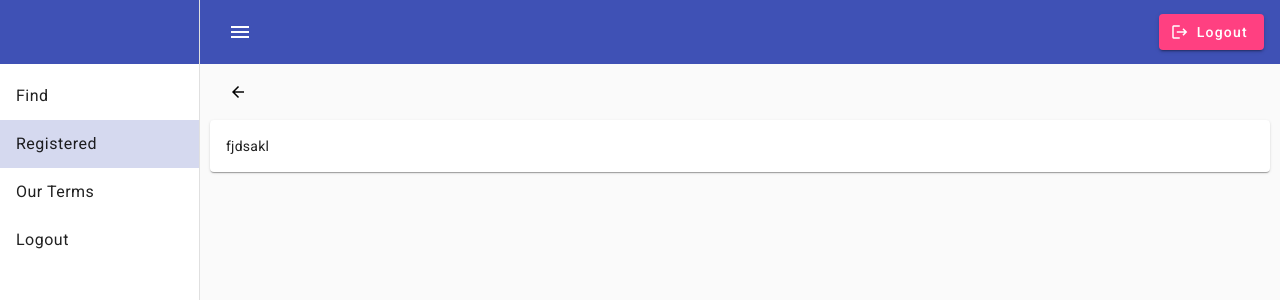
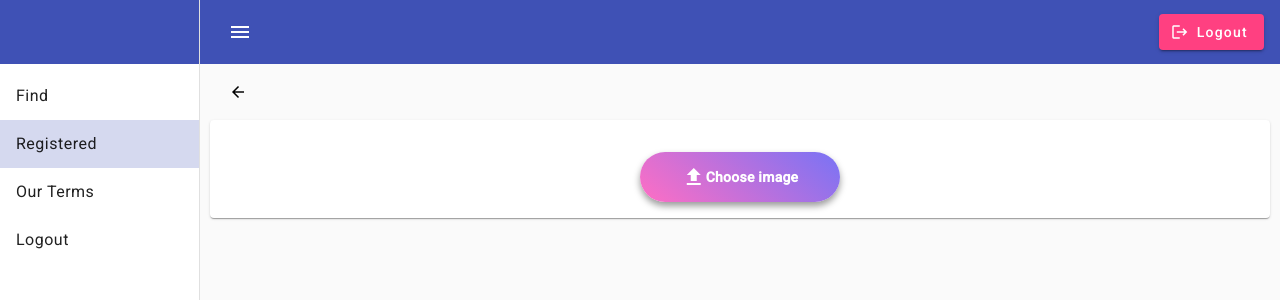
Before and after one commit to pirmanduiana/mhc_portal, an Angular app: page /registered/1 in a window 1280 px wide. Shown: the top 300 px of the page. Built offline with nearby package versions, Linux system fonts and the light colour scheme; no server answers.

Commit message:
registerd

```diff
--- a/src/app/pxupload/pxupload.component.css
+++ b/src/app/pxupload/pxupload.component.css
@@ -0,0 +1,41 @@
+mat-card-content {
+    padding-top: 16px;
+}
+
+.file {
+    opacity: 0;
+    width: 0.1px;
+    height: 0.1px;
+    position: absolute;
+}
+
+.file-input label {
+    display: block;
+    position: relative;
+    width: 200px;
+    height: 50px;
+    border-radius: 25px;
+    background: linear-gradient(40deg, #ff6ec4, #7873f5);
+    box-shadow: 0 4px 7px rgba(0, 0, 0, 0.4);
+    display: flex;
+    align-items: center;
+    justify-content: center;
+    color: #fff;
+    font-weight: bold;
+    cursor: pointer;
+    transition: transform .2s ease-out;
+}
+
+input:hover + label,
+input:focus + label {
+    transform: scale(1.02);
+}
+
+input:focus + label {
+    outline: 1px solid #000;
+    outline: -webkit-focus-ring-color auto 2px;
+}
+
+.image-preview {
+    width: 25%;
+}
--- a/src/app/pxupload/pxupload.component.html
+++ b/src/app/pxupload/pxupload.component.html
@@ -6,7 +6,13 @@
             <mat-card-subtitle>{{regable.mhc_code}}</mat-card-subtitle>
         </mat-card-header>
         <mat-card-content>
-            fjdsakl
+            <div fxLayout="column" fxLayoutAlign="space-around center" fxLayoutGap="30px">
+                <img *ngIf="image_path" class="image-preview" [src]="image_path">
+                <div class="file-input">
+                    <input type="file" id="file" class="file" accept="image/*" required (change)="handleUpload($event)">
+                    <label for="file"><mat-icon>upload</mat-icon>Choose image</label>
+                </div>
+            </div>
         </mat-card-content>
     </mat-card>
 </app-main-nav>
--- a/src/app/pxupload/pxupload.component.ts
+++ b/src/app/pxupload/pxupload.component.ts
@@ -3,6 +3,7 @@ import { Location } from '@angular/common';
 import { AuthService } from '../auth.service';
 import { MatSnackBar } from '@angular/material/snack-bar';
 import { ActivatedRoute } from '@angular/router';
+import { DomSanitizer } from '@angular/platform-browser';
 
 @Component({
   selector: 'app-pxupload',
@@ -11,14 +12,19 @@ import { ActivatedRoute } from '@angular/router';
 })
 export class PxuploadComponent {
 
-  private id: any;
+  public id: any;
   public data: any = {};
   public regable: any = {};
+  public status: number = 4;
+  public file_bill: string = "";
+  public image_path: any;
+
 
   constructor(
     private route: ActivatedRoute,
     private location: Location,
     private authService: AuthService,
+    private _sanitizer: DomSanitizer,
     private snackBar: MatSnackBar
   ){}
 
@@ -33,6 +39,17 @@ export class PxuploadComponent {
     });
   }
 
+  handleUpload(event: any)
+  {
+    const file = event.target.files[0];
+    const reader = new FileReader();
+    reader.readAsDataURL(file);
+    reader.onload = () => {
+      this.file_bill = reader.result as string;
+      this.image_path = this._sanitizer.bypassSecurityTrustResourceUrl(this.file_bill);
+    }
+  }
+
   back(): void
   {
     this.location.back();
```
